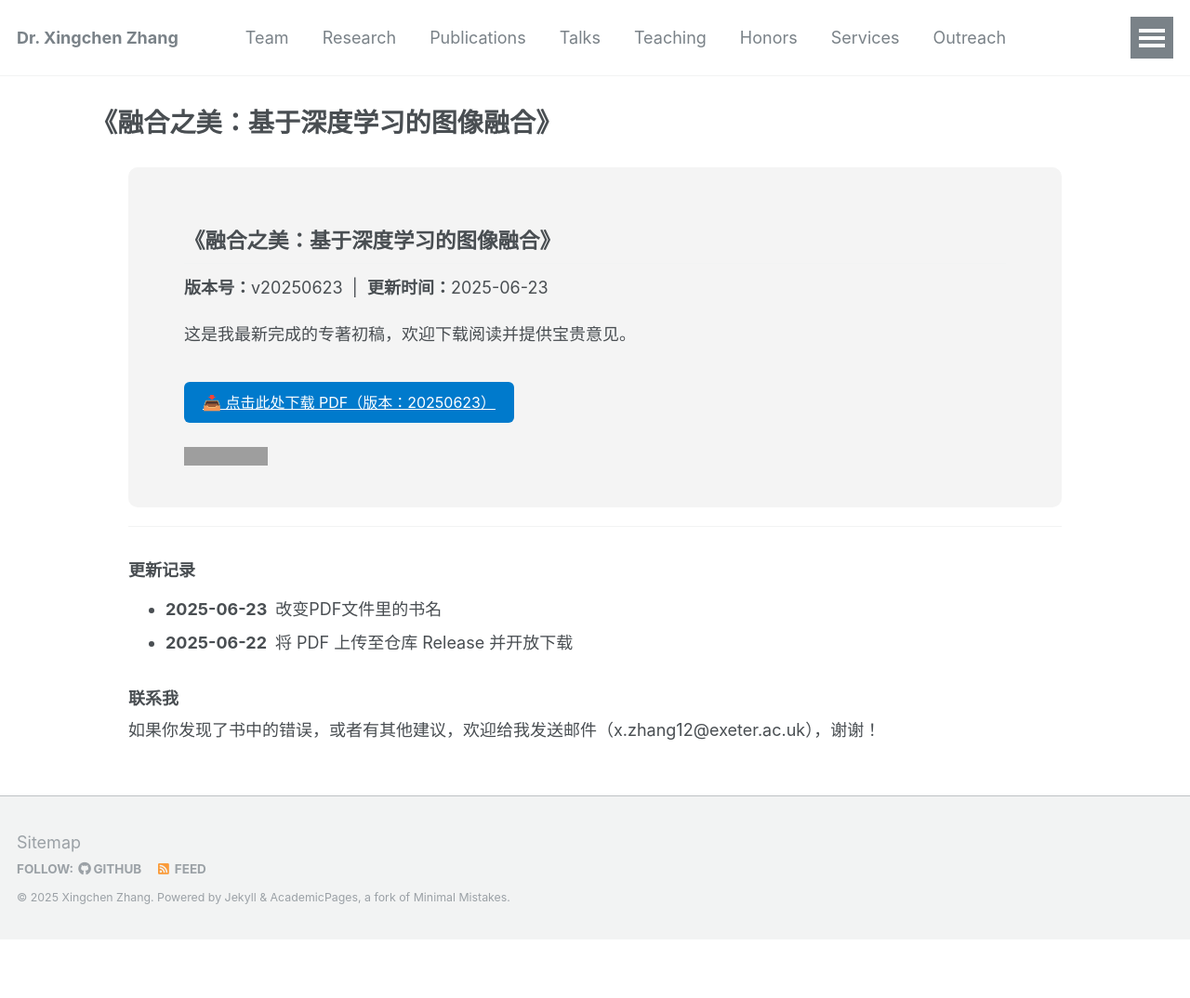
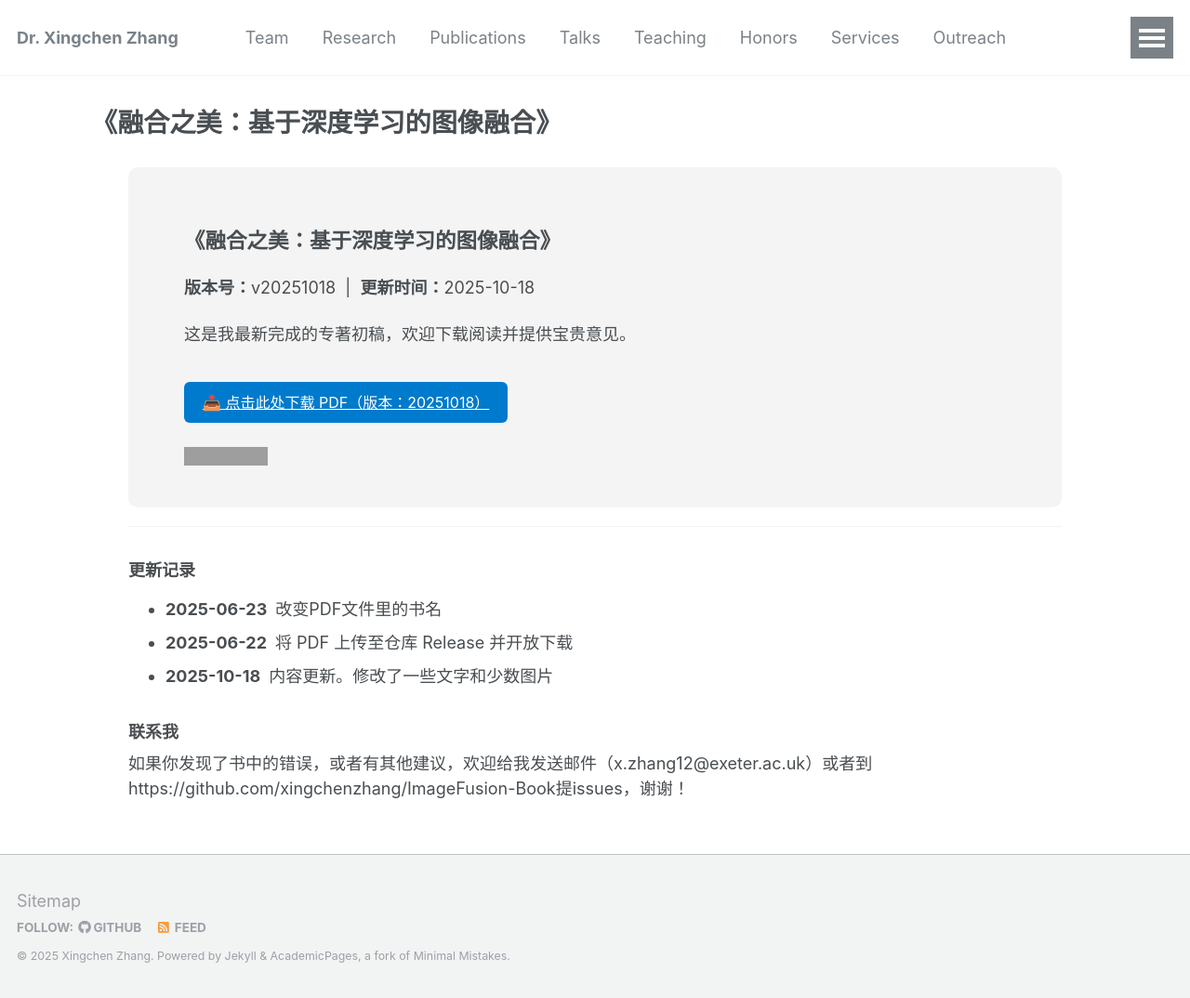
Before and after one commit to xingchenzhang/xingchenzhang.github.io, a Jekyll site: the page built from other_pages/imagefusionbook.md, in a window 1280 px wide. Shown: the whole page at 93% size. Built offline with Jekyll 4.4.1, drawn with Linux system fonts in a browser that asks for light colours; before the commit the page ends 1011 px from its top, so only the background shows below that; grey boxes are pictures that could not be loaded.

Commit message:
update book page

```diff
--- a/other_pages/imagefusionbook.md
+++ b/other_pages/imagefusionbook.md
@@ -45,14 +45,14 @@ full-width: true
 
 <div class="book-section">
   <h2>《融合之美：基于深度学习的图像融合》</h2>
-  <p><strong>版本号：</strong>v20250623 &nbsp;|&nbsp; <strong>更新时间：</strong>2025-06-23</p>
+  <p><strong>版本号：</strong>v20251018 &nbsp;|&nbsp; <strong>更新时间：</strong>2025-10-18</p>
 
   <p>这是我最新完成的专著初稿，欢迎下载阅读并提供宝贵意见。</p>
 
   <!-- 下载按钮：指向 Release 的 PDF 直链 -->
   <a class="download-button"
      href="https://github.com/xingchenzhang/xingchenzhang.github.io/releases/latest/download/ImageFusionBook.pdf">
-     📥 点击此处下载 PDF（版本：20250623）
+     📥 点击此处下载 PDF（版本：20251018）
   </a>
 
   <!-- GitHub Release 实时下载次数徽章 -->
@@ -67,6 +67,7 @@ full-width: true
 ### 更新记录
 * **2025-06-23** 改变PDF文件里的书名
 * **2025-06-22** 将 PDF 上传至仓库 Release 并开放下载
+* **2025-10-18** 内容更新。修改了一些文字和少数图片
 
 ### 联系我
-如果你发现了书中的错误，或者有其他建议，欢迎给我发送邮件（x.zhang12@exeter.ac.uk），谢谢！
+如果你发现了书中的错误，或者有其他建议，欢迎给我发送邮件（x.zhang12@exeter.ac.uk）或者到https://github.com/xingchenzhang/ImageFusion-Book提issues，谢谢！
```
